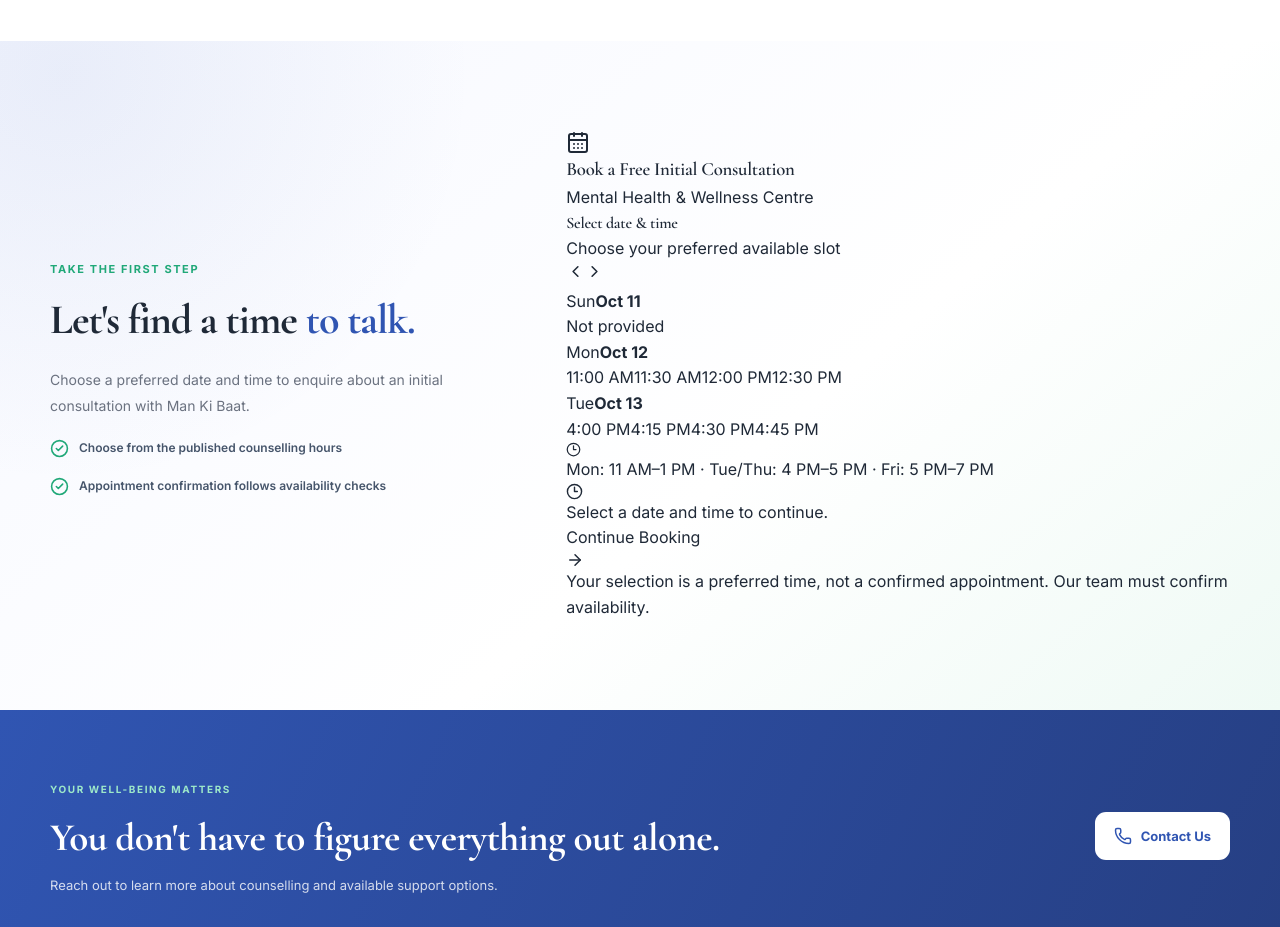
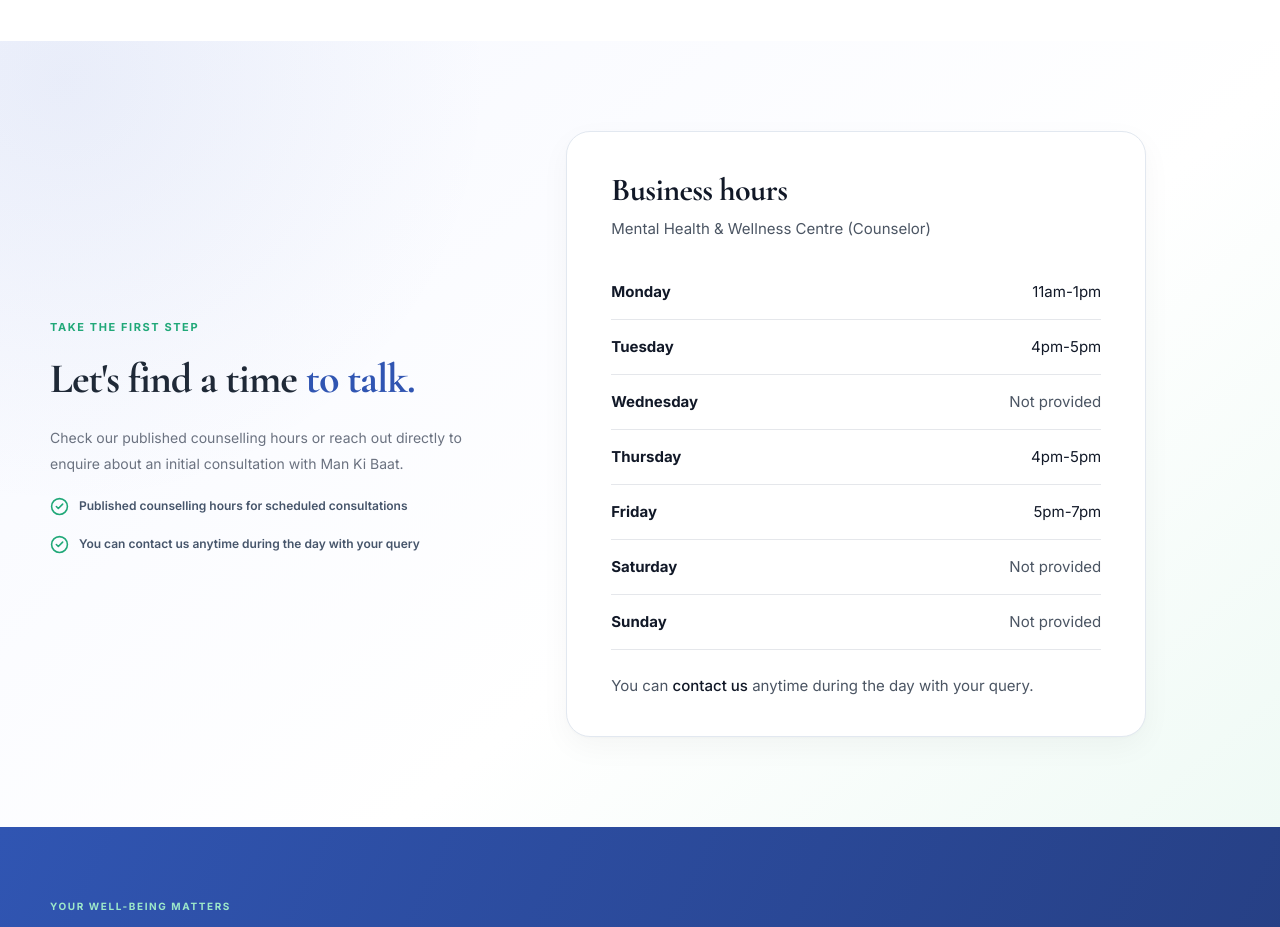
Before and after one commit to ankitachowdhury02/Man-ki-baat, a React (Vite) app: page /counsellor in a window 1280 px wide. Shown: the part 2660-3587 px from the top of the page. Built offline with nearby package versions, Linux system fonts and the light colour scheme.

Commit message:
new counsellor

```diff
--- a/src/Components/Counsellor.jsx
+++ b/src/Components/Counsellor.jsx
@@ -1,11 +1,9 @@
 
-import React, { useMemo, useState } from "react";
-import { useNavigate } from "react-router-dom";
+import React from "react";
+import { Link } from "react-router-dom";
 import {
     CalendarDays,
     Clock3,
-    ChevronLeft,
-    ChevronRight,
     CheckCircle2,
     ArrowRight,
     HeartHandshake,
@@ -80,115 +78,23 @@ const services = [
     },
 ];
 
-/*
-  Schedule uses JavaScript weekday numbers:
-  Sunday = 0, Monday = 1, Tuesday = 2, etc.
-*/
-const weeklySchedule = {
-    0: { label: "Sunday", slots: [] },
-
-    1: {
-        label: "Monday",
-        slots: [
-            "11:00 AM",
-            "11:30 AM",
-            "12:00 PM",
-            "12:30 PM",
-        ],
-    },
-
-    2: {
-        label: "Tuesday",
-        slots: [
-            "4:00 PM",
-            "4:15 PM",
-            "4:30 PM",
-            "4:45 PM",
-        ],
-    },
-
-    3: { label: "Wednesday", slots: [] },
-
-    4: {
-        label: "Thursday",
-        slots: [
-            "4:00 PM",
-            "4:15 PM",
-            "4:30 PM",
-            "4:45 PM",
-        ],
-    },
-
-    5: {
-        label: "Friday",
-        slots: [
-            "5:00 PM",
-            "5:30 PM",
-            "6:00 PM",
-            "6:30 PM",
-        ],
-    },
-
-    6: { label: "Saturday", slots: [] },
-};
+/* Published Business Hours */
+const businessHours = [
+    { day: "Monday", hours: "11am-1pm", isAvailable: true },
+    { day: "Tuesday", hours: "4pm-5pm", isAvailable: true },
+    { day: "Wednesday", hours: "Not provided", isAvailable: false },
+    { day: "Thursday", hours: "4pm-5pm", isAvailable: true },
+    { day: "Friday", hours: "5pm-7pm", isAvailable: true },
+    { day: "Saturday", hours: "Not provided", isAvailable: false },
+    { day: "Sunday", hours: "Not provided", isAvailable: false },
+];
 
 function Counsellor() {
-    const navigate = useNavigate();
-
-    const [dateOffset, setDateOffset] = useState(0);
-    const [selectedDate, setSelectedDate] = useState(null);
-    const [selectedTime, setSelectedTime] = useState("");
-
-    /* Generate three dates starting from today */
-    const dates = useMemo(() => {
-        const today = new Date();
-        today.setHours(0, 0, 0, 0);
-        today.setDate(today.getDate() + dateOffset);
-
-        return Array.from({ length: 3 }, (_, index) => {
-            const date = new Date(today);
-            date.setDate(today.getDate() + index);
-
-            return {
-                date,
-                weekday: date.toLocaleDateString("en-IN", {
-                    weekday: "short",
-                }),
-                month: date.toLocaleDateString("en-IN", {
-                    month: "short",
-                }),
-                day: date.getDate(),
-            };
-        });
-    }, [dateOffset]);
-
-    const handleSelectDate = (date) => {
-        setSelectedDate(date);
-        setSelectedTime("");
-    };
-
-    const handleContinueBooking = () => {
-        if (!selectedDate || !selectedTime) return;
-
-        const year = selectedDate.getFullYear();
-        const month = String(selectedDate.getMonth() + 1).padStart(2, "0");
-        const day = String(selectedDate.getDate()).padStart(2, "0");
-
-        const formattedDate = `${year}-${month}-${day}`;
-
-        navigate(
-            `/contact?date=${encodeURIComponent(
-                formattedDate
-            )}&time=${encodeURIComponent(
-                selectedTime
-            )}&type=${encodeURIComponent("Initial consultation")}`
-        );
-    };
 
     return (
         <main className="counsellor-page">
 
-            {/* ================= HERO ================= */}
+
             <section className="counsellor-hero">
                 <div className="counsellor-hero-decoration counsellor-decoration-one" />
                 <div className="counsellor-hero-decoration counsellor-decoration-two" />
@@ -262,8 +168,6 @@ function Counsellor() {
                     </div>
                 </div>
             </section>
-
-            {/* ================= INTRODUCTION ================= */}
             <section className="counsellor-intro-section">
                 <div className="counsellor-container counsellor-intro-layout">
                     <div>
@@ -294,7 +198,7 @@ function Counsellor() {
                 </div>
             </section>
 
-            {/* ================= SERVICES ================= */}
+
             <section
                 className="counsellor-services-section"
                 id="counsellor-services"
@@ -350,7 +254,6 @@ function Counsellor() {
                 </div>
             </section>
 
-            {/* ================= APPROACH ================= */}
             <section className="counsellor-approach">
                 <div className="counsellor-container counsellor-approach-layout">
                     <div className="counsellor-approach-visual">
@@ -409,7 +312,7 @@ function Counsellor() {
                 </div>
             </section>
 
-            {/* ================= BOOKING CALENDAR ================= */}
+            {/*Calender*/}
             <section
                 className="counsellor-booking-section"
                 id="counsellor-booking"
@@ -426,189 +329,55 @@ function Counsellor() {
                         </h2>
 
                         <p>
-                            Choose a preferred date and time to enquire about an initial
-                            consultation with Man Ki Baat.
+                            Check our published counselling hours or reach out directly to
+                            enquire about an initial consultation with Man Ki Baat.
                         </p>
 
                         <div className="counsellor-booking-benefit">
                             <CheckCircle2 size={19} />
-                            <span>Choose from the published counselling hours</span>
+                            <span>Published counselling hours for scheduled consultations</span>
                         </div>
 
                         <div className="counsellor-booking-benefit">
                             <CheckCircle2 size={19} />
-                            <span>Appointment confirmation follows availability checks</span>
+                            <span>You can contact us anytime during the day with your query</span>
                         </div>
                     </div>
 
-                    <div className="counsellor-booking-widget">
-                        <div className="counsellor-booking-header">
-                            <div className="counsellor-booking-header-icon">
-                                <CalendarDays size={24} />
-                            </div>
-
-                            <div>
-                                <h3>Book a Free Initial Consultation</h3>
-                                <p>Mental Health &amp; Wellness Centre</p>
-                            </div>
+                    <div className="counsellor-hours-card">
+                        <div className="counsellor-hours-header">
+                            <h3 className="counsellor-hours-title">Business hours</h3>
+                            <p className="counsellor-hours-subtitle">
+                                Mental Health &amp; Wellness Centre (Counselor)
+                            </p>
                         </div>
 
-                        <div className="counsellor-booking-body">
-                            <div className="counsellor-calendar-toolbar">
-                                <div>
-                                    <h4>Select date &amp; time</h4>
-                                    <p>Choose your preferred available slot</p>
+                        <div className="counsellor-hours-list">
+                            {businessHours.map((item) => (
+                                <div key={item.day} className="counsellor-hours-row">
+                                    <span className="counsellor-hours-day">{item.day}</span>
+                                    <span
+                                        className={`counsellor-hours-time ${!item.isAvailable ? "counsellor-hours-empty" : ""
+                                            }`}
+                                    >
+                                        {item.hours}
+                                    </span>
                                 </div>
+                            ))}
+                        </div>
 
-                                <div className="counsellor-calendar-arrows">
-                                    <button
-                                        type="button"
-                                        aria-label="Previous dates"
-                                        disabled={dateOffset === 0}
-                                        onClick={() => {
-                                            setDateOffset((current) => Math.max(0, current - 3));
-                                            setSelectedDate(null);
-                                            setSelectedTime("");
-                                        }}
-                                    >
-                                        <ChevronLeft size={19} />
-                                    </button>
-
-                                    <button
-                                        type="button"
-                                        aria-label="Next dates"
-                                        onClick={() => {
-                                            setDateOffset((current) => current + 3);
-                                            setSelectedDate(null);
-                                            setSelectedTime("");
-                                        }}
-                                    >
-                                        <ChevronRight size={19} />
-                                    </button>
-                                </div>
-                            </div>
-
-                            <div className="counsellor-calendar-grid">
-                                {dates.map((item) => {
-                                    const daySchedule =
-                                        weeklySchedule[item.date.getDay()];
-
-                                    const isSelected =
-                                        selectedDate?.toDateString() ===
-                                        item.date.toDateString();
-
-                                    return (
-                                        <div
-                                            key={item.date.toISOString()}
-                                            className={`counsellor-date-column ${isSelected
-                                                    ? "counsellor-date-column-active"
-                                                    : ""
-                                                }`}
-                                        >
-                                            <button
-                                                type="button"
-                                                className="counsellor-date-heading"
-                                                onClick={() => handleSelectDate(item.date)}
-                                            >
-                                                <span>{item.weekday}</span>
-
-                                                <strong>
-                                                    {item.month} {item.day}
-                                                </strong>
-
-                                                {isSelected && (
-                                                    <CheckCircle2
-                                                        size={14}
-                                                        className="counsellor-date-check"
-                                                    />
-                                                )}
-                                            </button>
-
-                                            <div className="counsellor-time-list">
-                                                {daySchedule.slots.length > 0 ? (
-                                                    daySchedule.slots.map((time) => {
-                                                        const isTimeSelected =
-                                                            isSelected && selectedTime === time;
-
-                                                        return (
-                                                            <button
-                                                                type="button"
-                                                                key={time}
-                                                                className={`counsellor-time-slot ${isTimeSelected
-                                                                        ? "counsellor-time-slot-active"
-                                                                        : ""
-                                                                    }`}
-                                                                aria-pressed={isTimeSelected}
-                                                                onClick={() => {
-                                                                    setSelectedDate(item.date);
-                                                                    setSelectedTime(time);
-                                                                }}
-                                                            >
-                                                                {time}
-                                                            </button>
-                                                        );
-                                                    })
-                                                ) : (
-                                                    <div className="counsellor-no-slots">
-                                                        Not provided
-                                                    </div>
-                                                )}
-                                            </div>
-                                        </div>
-                                    );
-                                })}
-                            </div>
-
-                            <div className="counsellor-booking-hours-note">
-                                <Clock3 size={15} />
-                                <span>
-                                    Mon: 11 AM–1 PM · Tue/Thu: 4 PM–5 PM · Fri: 5 PM–7 PM
-                                </span>
-                            </div>
-
-                            <div className="counsellor-booking-summary">
-                                {selectedDate && selectedTime ? (
-                                    <p>
-                                        <CheckCircle2 size={17} />
-
-                                        <span>
-                                            Preferred:{" "}
-                                            {selectedDate.toLocaleDateString("en-IN", {
-                                                day: "numeric",
-                                                month: "short",
-                                                year: "numeric",
-                                            })}{" "}
-                                            at {selectedTime}
-                                        </span>
-                                    </p>
-                                ) : (
-                                    <p>
-                                        <Clock3 size={17} />
-                                        <span>Select a date and time to continue.</span>
-                                    </p>
-                                )}
-                            </div>
-
-                            <button
-                                type="button"
-                                className="counsellor-booking-continue"
-                                disabled={!selectedDate || !selectedTime}
-                                onClick={handleContinueBooking}
-                            >
-                                Continue Booking
-                                <ArrowRight size={18} />
-                            </button>
-
-                            <p className="counsellor-booking-note">
-                                Your selection is a preferred time, not a confirmed
-                                appointment. Our team must confirm availability.
-                            </p>
-                        </div>
+                        <p className="counsellor-hours-footer">
+                            You can{" "}
+                            <Link to="/contact" className="counsellor-hours-contact-link">
+                                contact us
+                            </Link>{" "}
+                            anytime during the day with your query.
+                        </p>
                     </div>
                 </div>
             </section>
 
-            {/* ================= FINAL CTA ================= */}
+
             <section className="counsellor-final-cta">
                 <div className="counsellor-container counsellor-final-cta-content">
                     <div>
```
